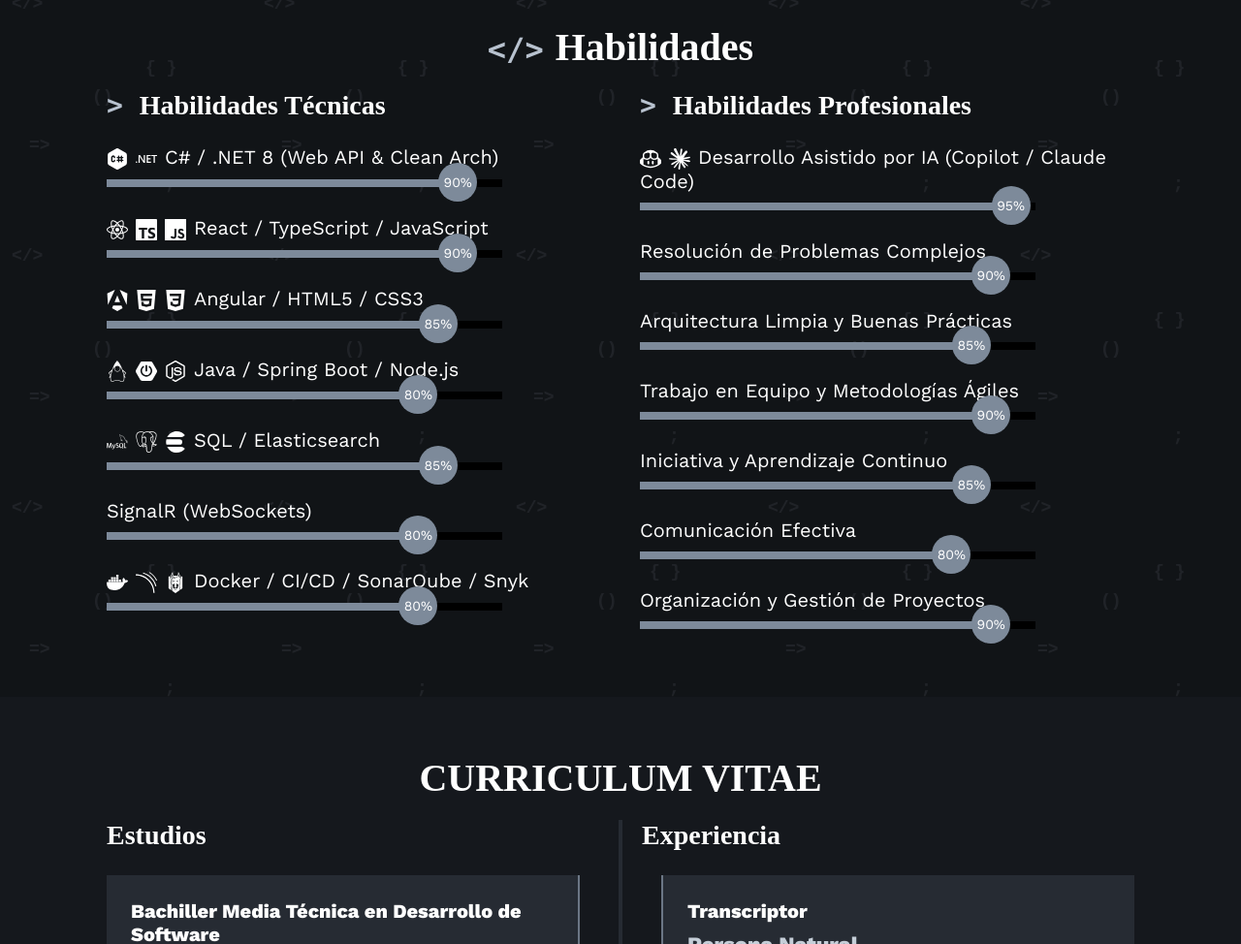
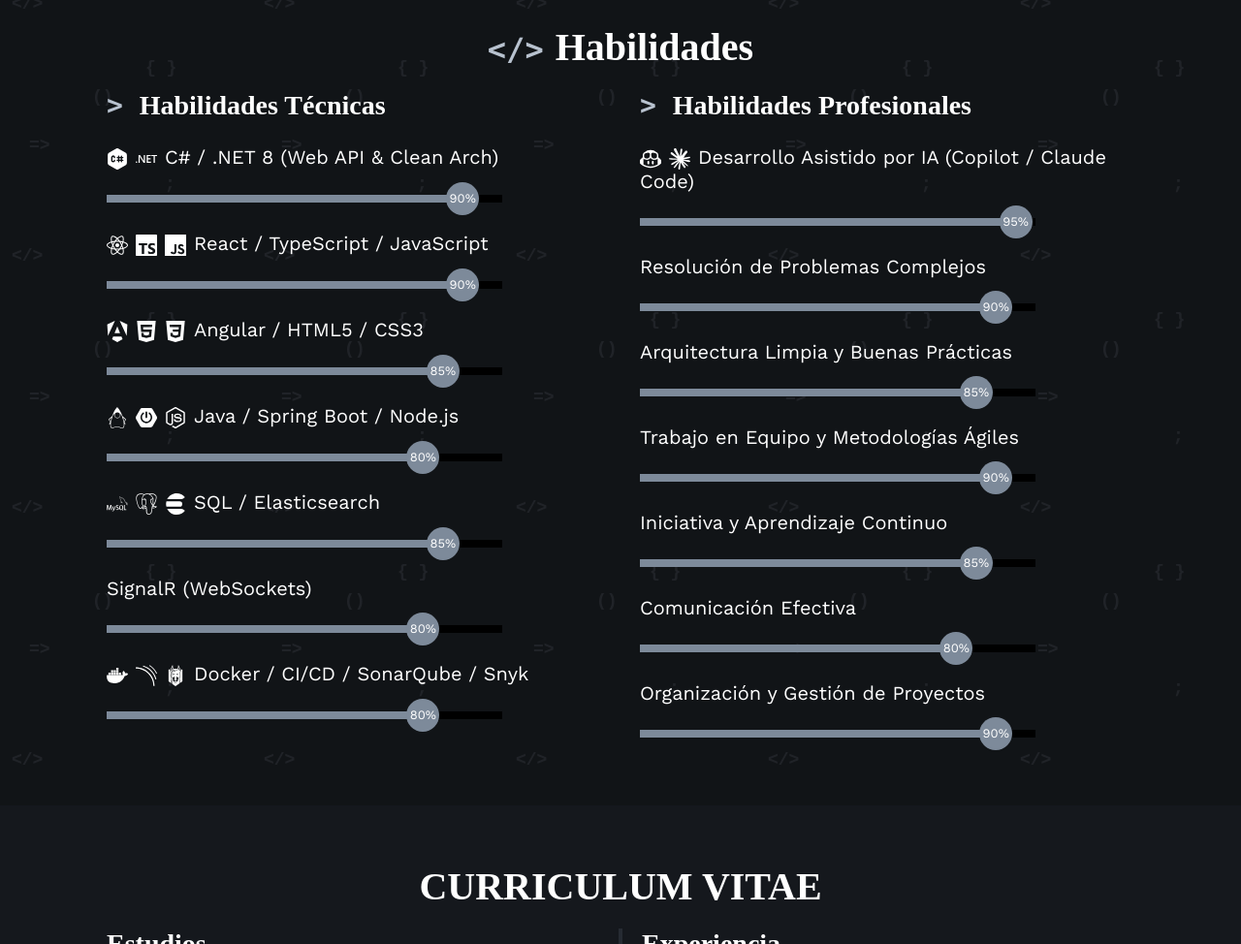
Before and after one commit to SantyMosquera1/CvSanty-main, a plain HTML site: page index.html in a window 1280 px wide. Shown: the part 1480-2454 px from the top of the page at 97% size. Drawn offline with nearby package versions, Linux system fonts and the light colour scheme; a web font is replaced by a local one.

Commit message:
Redimension barra de habilidades

```diff
--- a/diseno.css
+++ b/diseno.css
@@ -269,7 +269,7 @@ html{
     font-size: 20px;
     font-weight: normal;
     display: block;
-    margin-bottom: 10px;
+    margin-bottom: 26px;
 }
 
 .habilidades .habilidad > span img{
@@ -298,15 +298,15 @@ html{
 
 .habilidades .habilidad .barra-habilidad span{
     position: absolute;
-    height: 40px;
-    width: 40px;
+    height: 34px;
+    width: 34px;
     background-color: #7d8a9a;
-    border-radius: 50px;
-    line-height: 40px;
+    border-radius: 50%;
+    line-height: 34px;
     text-align: center;
-    top: -17px;
-    right: -15px;
-    font-size: 14px;
+    top: -13px;
+    right: -17px;
+    font-size: 13px;
 }
 
 .habilidades .habilidad .java{
```
